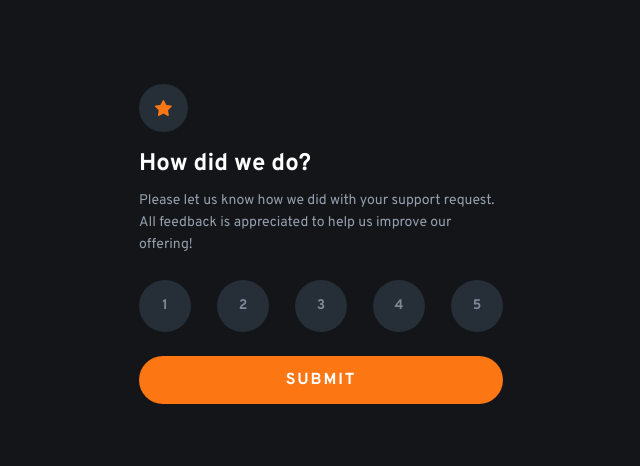
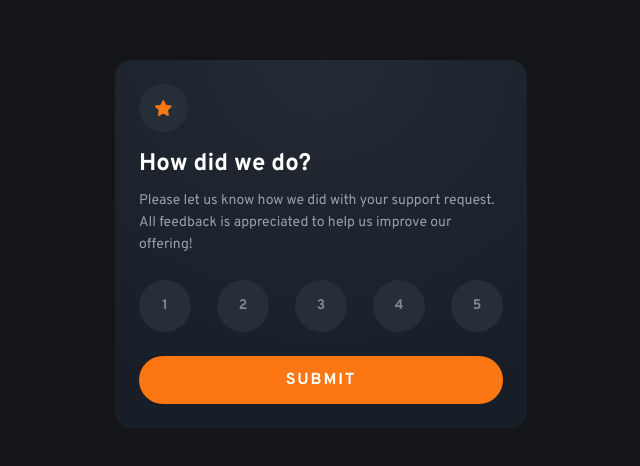
Before and after one commit to RuanAssis/feedbac, a React (Vite) app: page / in a window 1280 px wide. Shown: the part 156-622 px from the top of the page, without its empty margins (319-959 px from the left). Built offline with nearby package versions, Linux system fonts and the light colour scheme.

Commit message:
mais ajustes

```diff
--- a/src/App.jsx
+++ b/src/App.jsx
@@ -1,5 +1,5 @@
 import iconStar from "./assets/icon-star.svg"
-import ilustracionThankYou from "./assets/illustration-thank-you.svg"
+import ilustrationThankYou from "./assets/illustration-thank-you.svg"
 import { useState } from "react"
 
 export function App() {
--- a/src/index.css
+++ b/src/index.css
@@ -15,6 +15,6 @@
 
 @layer utilities {
     .bg-radial-gradient{
-        background-image: radial-gradient(98,96% 98,96% at 50% 0%, #232A34 0%, #181E27 100%);
+        background-image: radial-gradient(98.96% 98.96% at 50% 0%, #232A34 0%, #181E27 100%);
     }
 }
```
Lines whose indentation alone changed are shown as unchanged.
